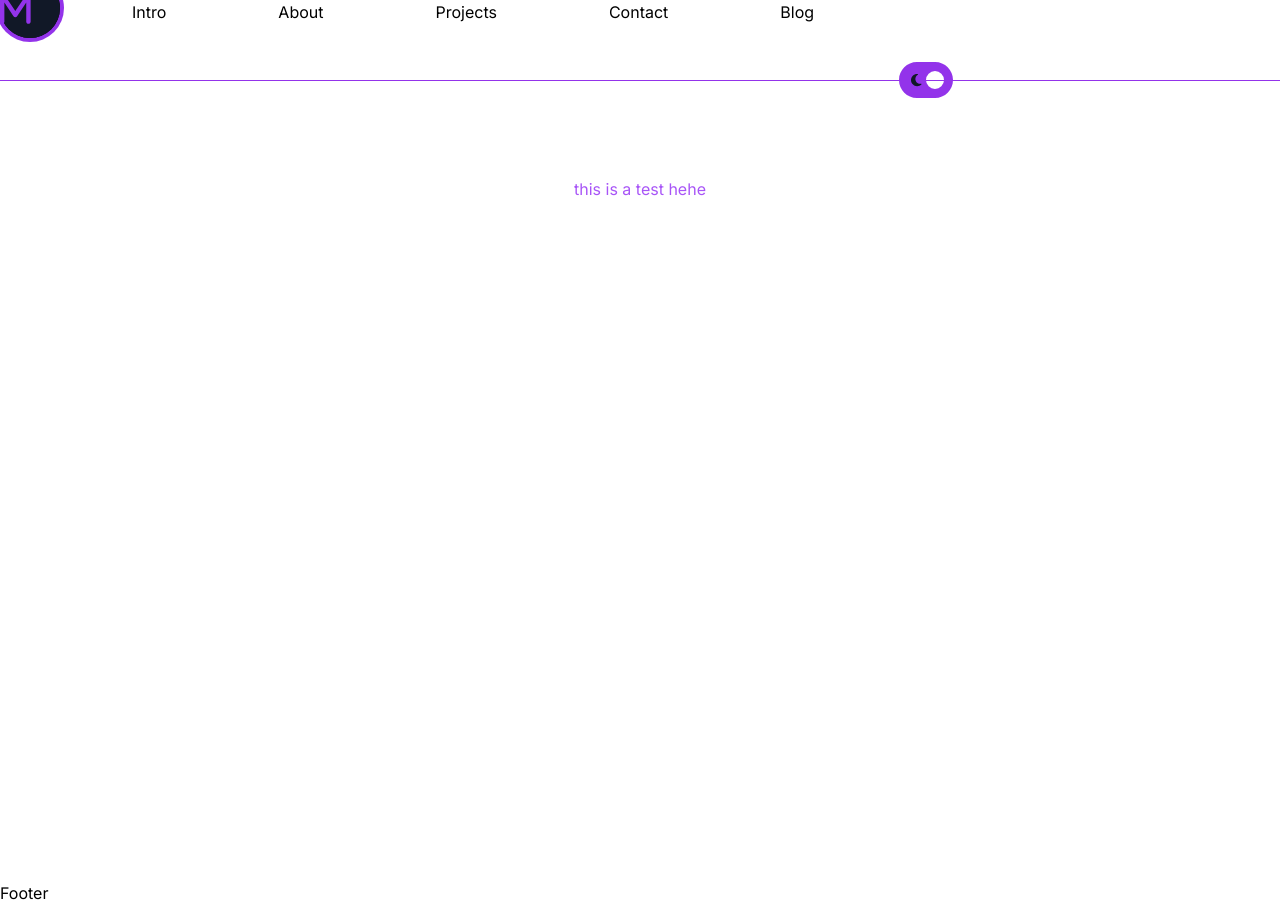
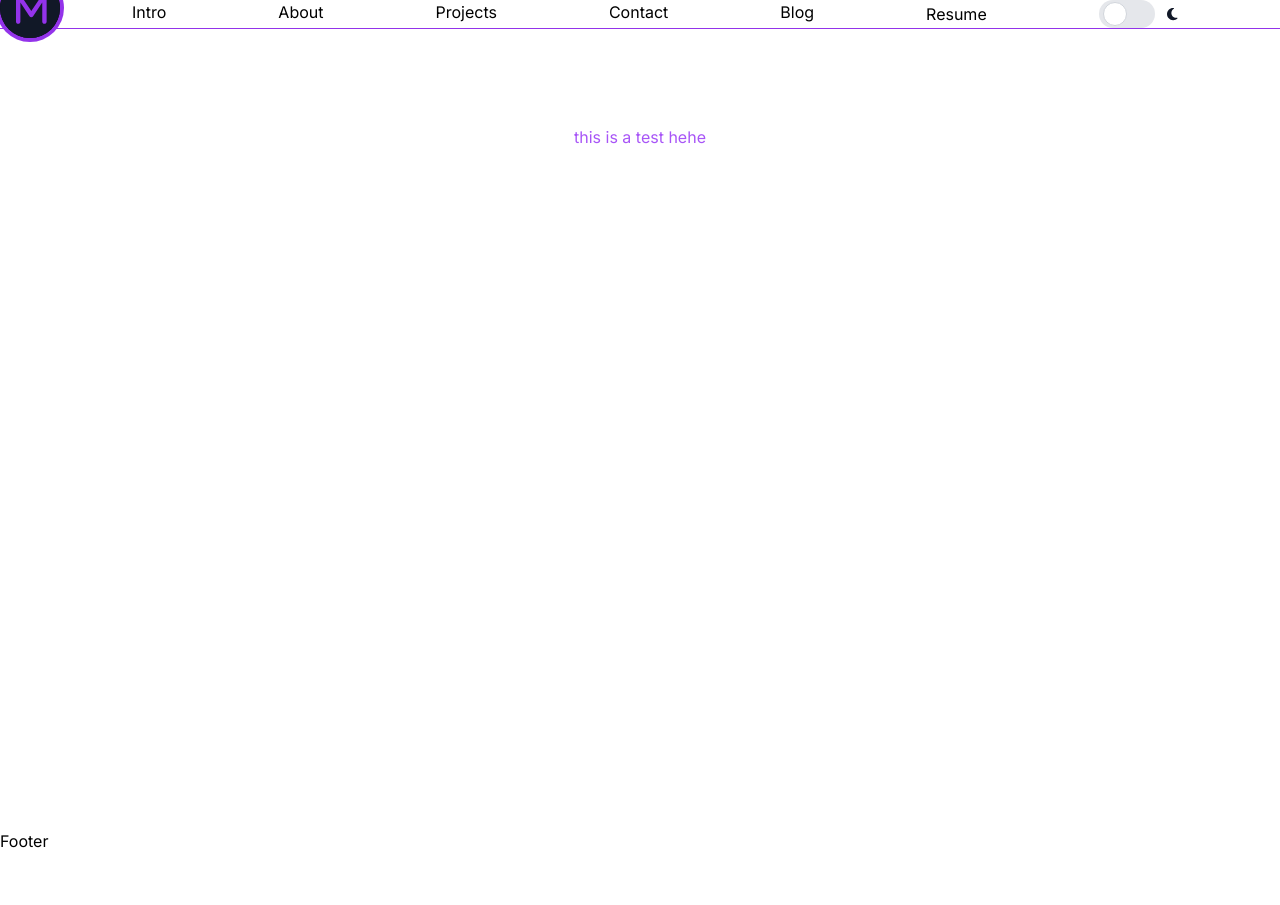
Before and after one commit to mslew/blog, a Next.js app: page / in a window 1280 px wide. After the commit the page ends 853 px from the top, so only its background shows below. Built offline with nearby package versions, Linux system fonts and the light colour scheme.

Commit message:
trying to fix themeswitch

```diff
--- a/src/app/layout.tsx
+++ b/src/app/layout.tsx
@@ -4,6 +4,7 @@ import '@fortawesome/fontawesome-svg-core/styles.css'
 config.autoAddCss = false
 import type { Metadata } from 'next'
 import { Inter } from 'next/font/google'
+import Providers from './providers';
 import NavBar from '@/components/NavBar'
 import Footer from '@/components/Footer'
 
@@ -21,10 +22,13 @@ export default function RootLayout({
 }) {
   return (
     <html lang="en">
+      <head />
       <body className={inter.className}>
-        <NavBar />
-        {children}
-        <Footer />
+        <Providers>
+          <NavBar />
+            {children}
+          <Footer />
+        </Providers>
       </body>
     </html>
   )
--- a/src/app/page.tsx
+++ b/src/app/page.tsx
@@ -1,12 +1,9 @@
 "use client";
-import { ThemeProvider } from 'next-themes'
 
 export default function Home() {
   return (
-    <ThemeProvider attribute='class'>
       <main className="flex min-h-screen flex-col items-center p-24">
         <h1 className="text-purple-500">this is a test hehe</h1>
       </main>
-    </ThemeProvider>
   )
 }
--- /dev/null
+++ b/src/app/providers.tsx
@@ -0,0 +1,11 @@
+'use client';
+
+import { ThemeProvider } from "next-themes";
+
+const Providers = ({children}: {children: React.ReactNode}) => {
+  return (
+    <ThemeProvider attribute="class">{children}</ThemeProvider>
+  )
+}
+
+export default Providers
--- a/src/components/Logo.tsx
+++ b/src/components/Logo.tsx
@@ -6,7 +6,7 @@ const Logo = ({className}: {className: string}) => {
   return (
     <span className={'fa-layers fa-fw' + className}>
         <FontAwesomeIcon className='bg-black text-gray-900 ring-4 ring-purple-600 rounded-full' fontSize={60} icon={faCircle}/>
-        <FontAwesomeIcon className='text-purple-600' fontSize={35} icon={faM}/>
+        <FontAwesomeIcon className='pl-4 text-purple-600' fontSize={35} icon={faM}/>
     </span>
   )
 }
--- a/src/components/NavBar.tsx
+++ b/src/components/NavBar.tsx
@@ -12,6 +12,7 @@ const NavBar = () => {
         <Link href="/">Projects</Link>
         <Link href="/">Contact</Link>
         <Link href="/blog">Blog</Link>
+        <button>Resume</button>
         <ThemeSwitch/>
     </nav>
   )
--- a/src/components/ThemeSwitch.tsx
+++ b/src/components/ThemeSwitch.tsx
@@ -2,33 +2,29 @@
 
 import React, { useState } from 'react'
 import { FontAwesomeIcon } from '@fortawesome/react-fontawesome'
-import { faToggleOn, faToggleOff, faMoon, faSun } from '@fortawesome/free-solid-svg-icons'
+import { faMoon, faSun } from '@fortawesome/free-solid-svg-icons'
 import { useTheme } from 'next-themes';
 
 const ThemeSwitch = () => {
     const { systemTheme, theme, setTheme} = useTheme();
     const currentTheme = theme === 'system' ? systemTheme : theme;
+    console.log(systemTheme)
 
     return (
-        <>
-        <button className='mt-20 flex justify-center items-center whitespace-normal flex-wrap rounded-3xl'
-        onClick={() => {theme === "dark" ? setTheme('light') : setTheme("dark")}}>
+        <label className="relative inline-flex items-center cursor-pointer">
+            <input type="checkbox" value="" className="sr-only peer" onClick={() => {theme === "dark" ? setTheme('light') : setTheme("dark")}}/>
+            <div className="w-14 h-7 bg-gray-200 rounded-full peer dark:bg-gray-700 peer-checked:after:translate-x-full after:content-[''] after:absolute after:top-0.5 after:left-[4px] after:bg-white after:border-gray-300 after:border after:rounded-full after:h-6 after:w-6 after:transition-all peer-checked:bg-purple-600"></div>
+            <span className="ml-3 text-sm font-medium text-gray-900 dark:text-gray-300">
+                {theme === 'dark' ?
+                //dark mode on
+                    <FontAwesomeIcon icon={faSun} />
+                :
+                //dark mode off
+                    <FontAwesomeIcon icon={faMoon} />
+                }
 
-            {theme === 'light' ?
-            //dark mode on
-            <div className='flex justify-center items-center'>
-                <FontAwesomeIcon className='absolute text-purple-600 z-10 ml-5' icon={faSun} size='sm'/>
-                <FontAwesomeIcon className='absolute text-purple-600' icon={faToggleOff} size='3x'/>
-            </div>
-            :
-            //dark mode off
-            <div className='flex justify-center items-center'>
-                <FontAwesomeIcon className='absolute text-gray-900 z-10 mr-5' icon={faMoon} size='sm'/>
-                <FontAwesomeIcon className='absolute text-purple-600' icon={faToggleOn} size='3x'/>
-            </div>
-            }
-        </button>
-        </>
+            </span>
+        </label>
     )
 }
 
```
